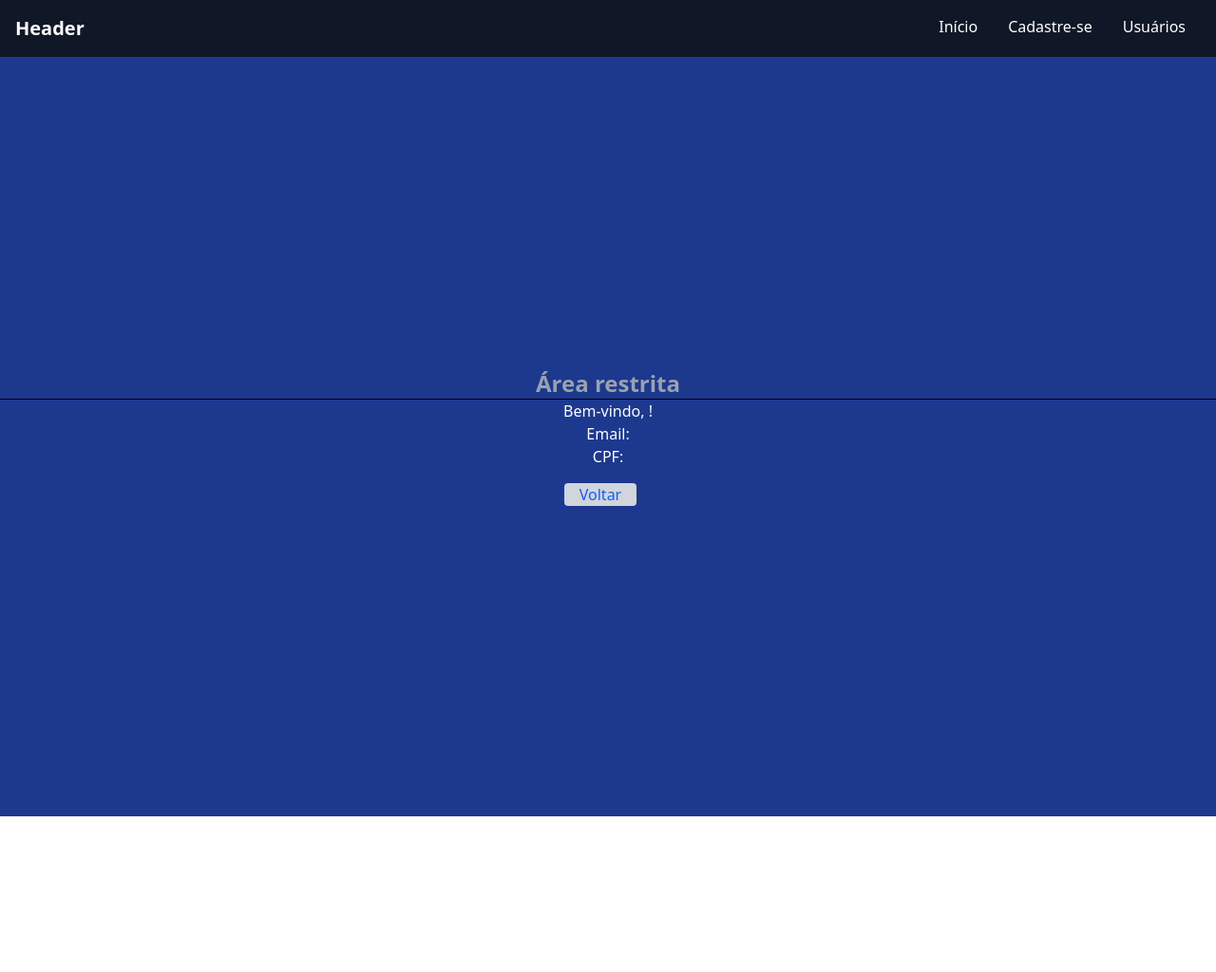
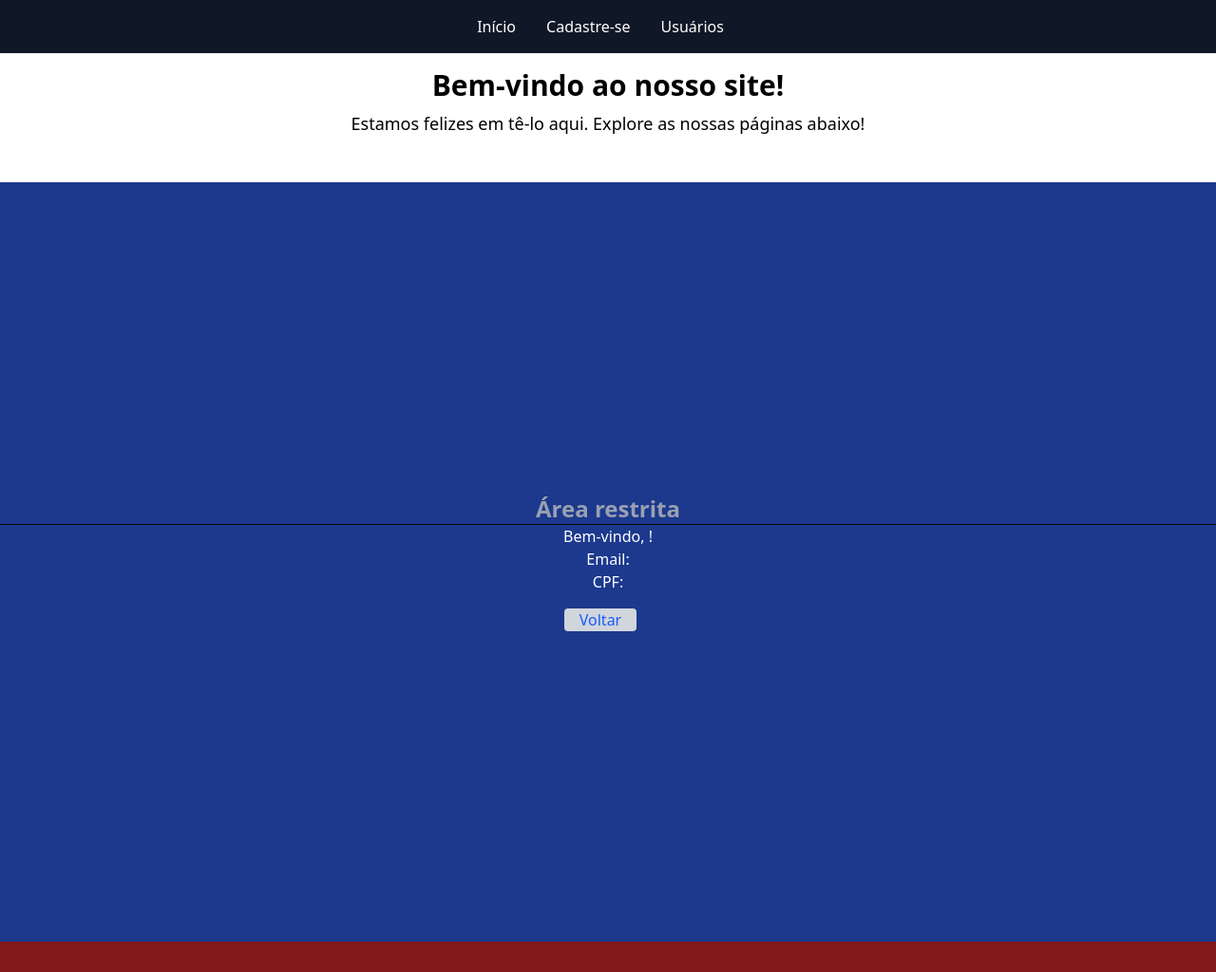
Before and after one commit to JeffersonTeixeira21/CadastroUsuario, a React (Vite) app: page /profile in a window 1280 px wide. Shown: the whole page at 95% size. Before the commit the page ends 860 px from the top, so only its background shows below. Built offline with nearby package versions, Linux system fonts and the light colour scheme.

Commit message:
Ajuste de rotas + paginas

```diff
--- a/src/App.tsx
+++ b/src/App.tsx
@@ -1,19 +1,25 @@
 import { BrowserRouter as Router, Routes, Route } from "react-router-dom";
-import Home from "./pages/Home"
-import Register from "./pages/Register"
-import Profile from "./pages/Profile"
 import Header from "./components/Header";
+import Footer from "./components/Footer"
+import Main from "./components/Main"
+import Home from './pages/Home';
+import Register from './pages/Register';
+import Profile from './pages/Profile';
 
 function App() {
 
   return (
     <Router>
+      <div className="flex flex-col min-h-screen">
         <Header />
+        <Main />
         <Routes>
           <Route path="/" element={<Home />} />
           <Route path="/register" element={<Register />} />
           <Route path="/profile" element={<Profile />} />
         </Routes>
+        <Footer />
+      </div>
     </Router>
 
   )
--- a/src/components/Footer.tsx
+++ b/src/components/Footer.tsx
@@ -0,0 +1,12 @@
+import { Link } from "react-router-dom";
+
+function Footer(){
+    return(
+        <footer className="bg-red-900 text-white p-4">
+
+        </footer>
+
+    )
+}
+
+export default Footer;
--- a/src/components/Header.tsx
+++ b/src/components/Header.tsx
@@ -3,18 +3,15 @@ import { Link } from "react-router-dom";
 function Header(){
     return(
         <header className="bg-gray-900 text-white p-4">
-            <nav className="flex justify-between">
-                <h1 className="text-xl font-bold"> Header </h1>
+            <nav className="flex justify-center">
                 <ul className="flex space-x-4">
-                    <li><Link className="mr-4
-                hover:text-blue-800" to="/"> Início </Link></li>
-                    <li> <Link className="mr-4
-                hover:text-blue-800" to="/register"> Cadastre-se </Link></li>
-                    <li> <Link className="mr-4
-                hover:text-blue-800" to="/profile"> Usuários </Link></li>
+                    <li><Link className="mr-4 hover:text-blue-800" to="/"> Início </Link></li>
+                    <li> <Link className="mr-4 hover:text-blue-800" to="/register"> Cadastre-se </Link></li>
+                    <li> <Link className="mr-4 hover:text-blue-800" to="/profile"> Usuários </Link></li>
                 </ul>
             </nav>
         </header>
+
     )
 }
 
--- a/src/components/Main.tsx
+++ b/src/components/Main.tsx
@@ -0,0 +1,12 @@
+function Main(){
+    return(
+        <main className="flex-grow p-4">
+      <section className="mb-8">
+        <h1 className="text-3xl font-bold text-center">Bem-vindo ao nosso site!</h1>
+        <p className="text-center text-lg mt-2">Estamos felizes em tê-lo aqui. Explore as nossas páginas abaixo!</p>
+      </section>
+    </main>
+    )
+}
+
+export default Main;
```
Lines whose indentation alone changed are shown as unchanged.
